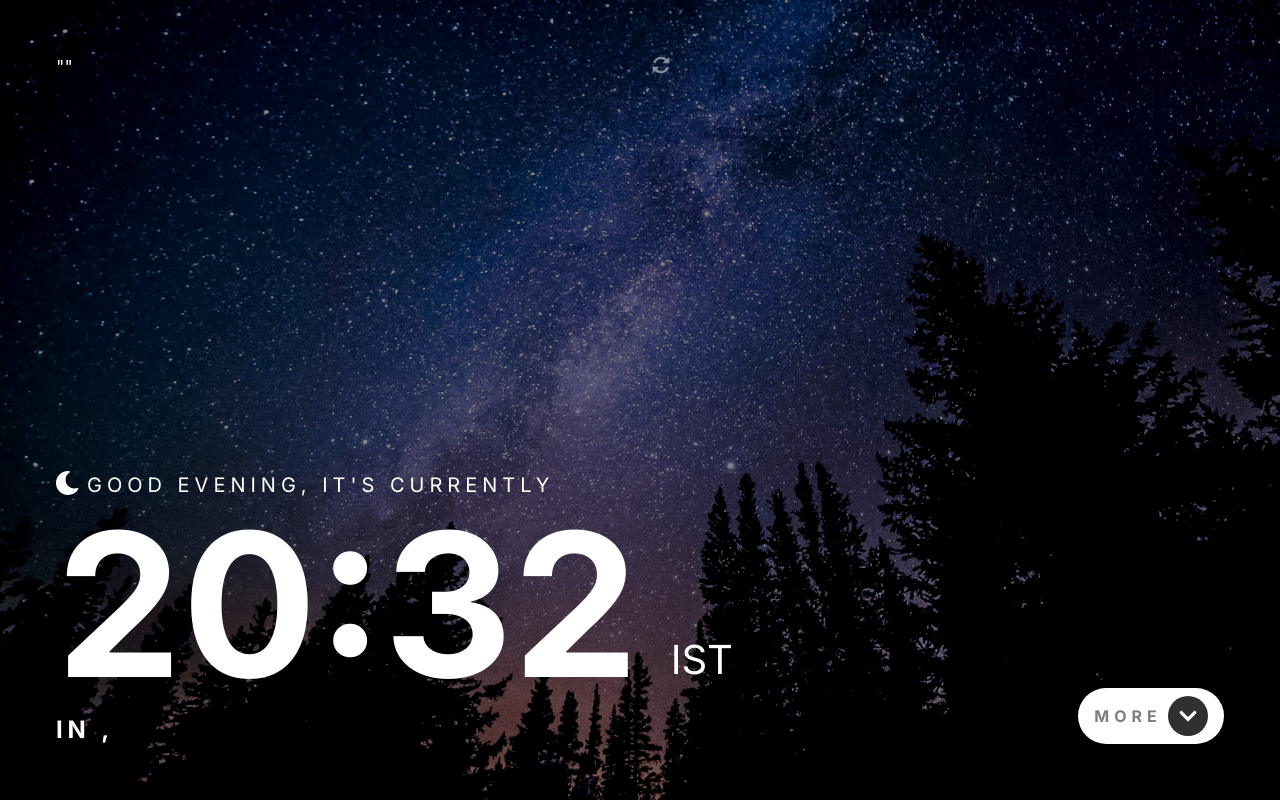
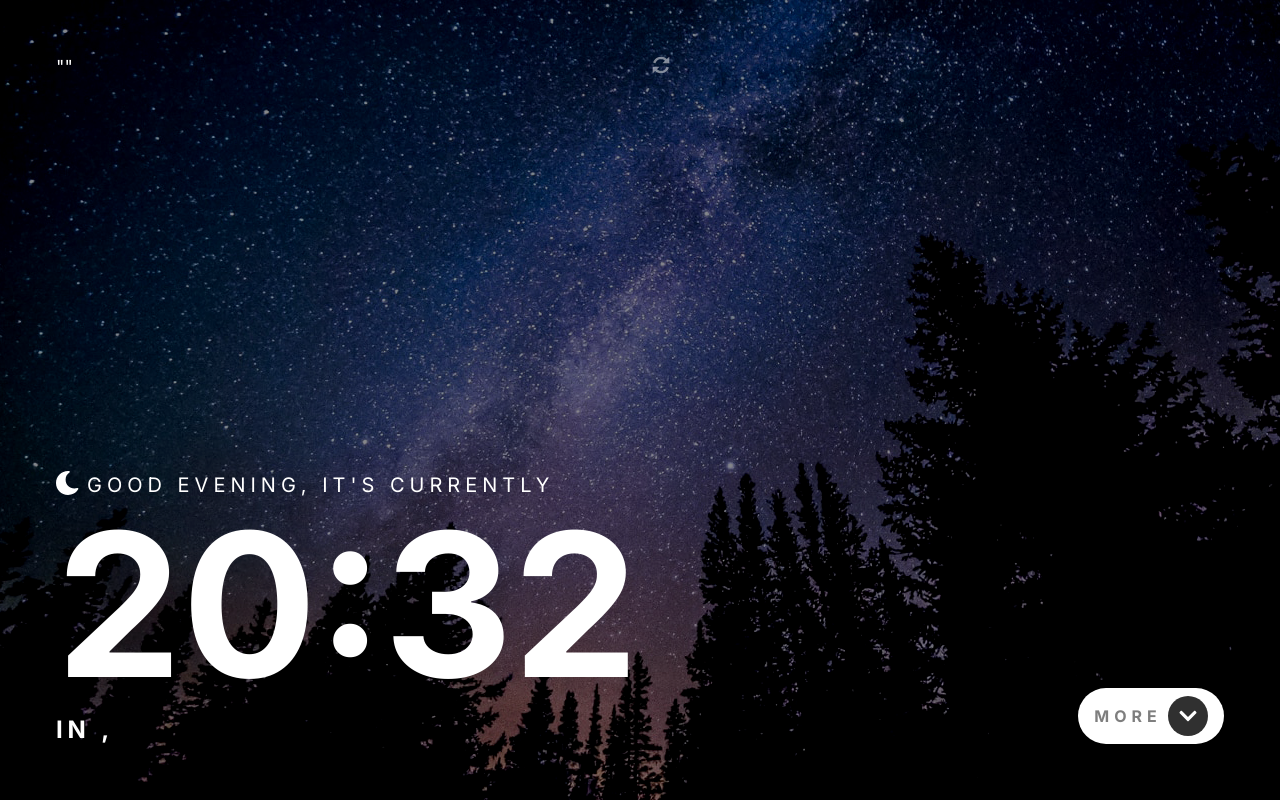
Before and after one commit to TamirAssayag/Clock-App, a React (Create React App) app: page / in a window 1280 px wide. Built offline with nearby package versions, Linux system fonts and the light colour scheme; no server answers; the HTML template or start-up script is replaced by a standard one.

Commit message:
fix: removal of hardcoded abbreviation

```diff
--- a/src/components/Main/Main.tsx
+++ b/src/components/Main/Main.tsx
@@ -149,7 +149,9 @@ export const Main: FC = () => {
                     <h1 className="time__minutes" role="time">
                       {dayjs(time).format("HH:mm")}
                     </h1>
-                    <span className="time__abbreviation">IST</span>
+                    <span className="time__abbreviation">
+                      {data.abbreviation}
+                    </span>
                   </div>
                   <span className="time__city">
                     IN {data.city}, {data.country_code}
```
